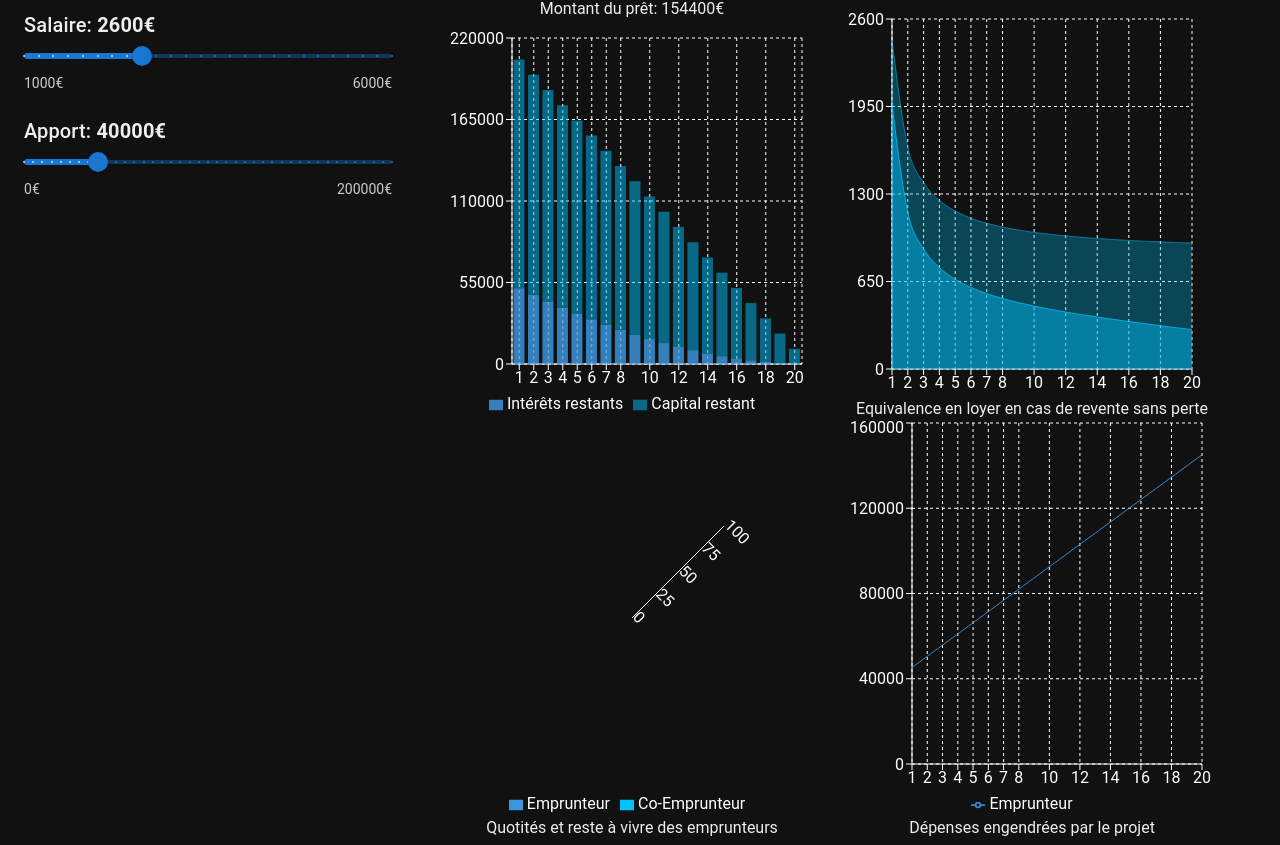
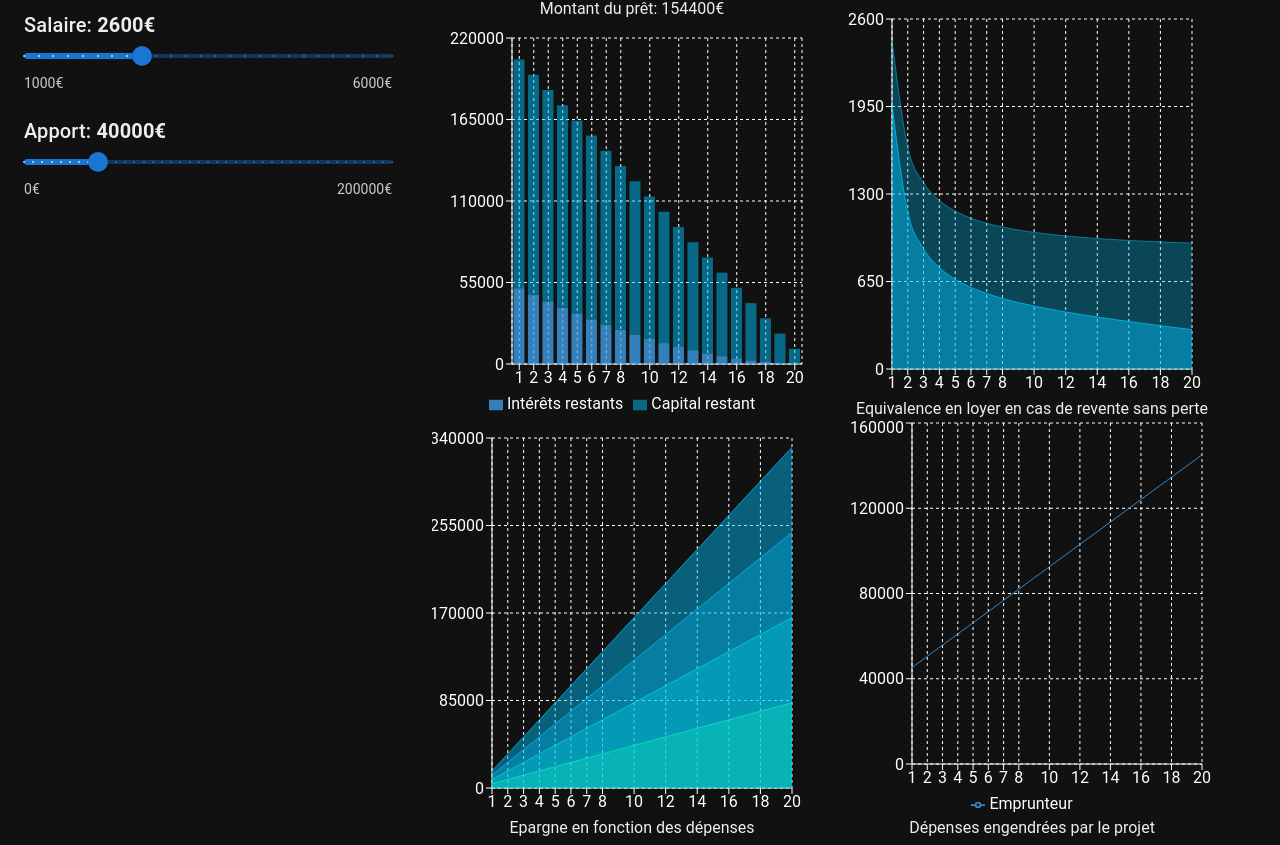
Before and after one commit to Yozamu/real-estate-simulator, a React (Create React App) app: page / in a window 1280 px wide. Shown: the part 519-1364 px from the top of the page. Built offline with nearby package versions, Linux system fonts and the light colour scheme.

Commit message:
feat: savings in case there's only one buyer

```diff
--- /dev/null
+++ b/src/SavingsAreaChart.jsx
@@ -0,0 +1,71 @@
+import { AreaChart, Area, XAxis, YAxis, CartesianGrid, Tooltip, ResponsiveContainer } from 'recharts';
+
+const SavingsAreaChart = ({ className, monthlyPayment, years, salary }) => {
+  const data = [];
+  const leftToLive = salary - monthlyPayment;
+
+  for (let i = 1; i <= years; i++) {
+    data.push({
+      year: i,
+      name: `Année ${i}`,
+      savings80: +(leftToLive * 0.8 * i * 12).toFixed(),
+      savings60: +(leftToLive * 0.6 * i * 12).toFixed(),
+      savings40: +(leftToLive * 0.4 * i * 12).toFixed(),
+      savings20: +(leftToLive * 0.2 * i * 12).toFixed(),
+    });
+  }
+
+  const CustomTooltip = ({ active, payload, label }) => {
+    if (active && payload && payload.length) {
+      return (
+        <div className="custom-tooltip" style={{ backgroundColor: payload[0].fill, padding: '8px' }}>
+          <div>{payload[0].payload.name}</div>
+          <div>Reste à vivre mensuel: {leftToLive.toFixed()}€</div>
+          <div>
+            80% d'épargne ({(leftToLive * 0.8).toFixed()}€) : {payload[0].value}€
+          </div>
+          <div>
+            60% d'épargne ({(leftToLive * 0.6).toFixed()}€) : {payload[1].value}€
+          </div>
+          <div>
+            40% d'épargne ({(leftToLive * 0.4).toFixed()}€) : {payload[2].value}€
+          </div>
+          <div>
+            20% d'épargne ({(leftToLive * 0.2).toFixed()}€) : {payload[3].value}€
+          </div>
+        </div>
+      );
+    }
+
+    return null;
+  };
+
+  return (
+    <div style={{ width: '400px', height: '400px' }}>
+      <ResponsiveContainer width="100%" height="100%">
+        <AreaChart
+          width={500}
+          height={400}
+          data={data}
+          margin={{
+            top: 20,
+            right: 40,
+            left: 0,
+            bottom: 0,
+          }}
+        >
+          <CartesianGrid strokeDasharray="3 3" stroke="white" />
+          <XAxis dataKey="year" stroke="white" />
+          <YAxis stroke="white" />
+          <Tooltip content={<CustomTooltip />} />
+          <Area type="monotone" dataKey="savings80" stroke="rgba(0, 194, 251, 0.75)" fill="rgba(0, 194, 251, 0.75)" />
+          <Area type="monotone" dataKey="savings60" stroke="rgba(0, 194, 251, 0.75)" fill="rgba(0, 194, 251, 0.5)" />
+          <Area type="monotone" dataKey="savings40" stroke="rgba(0, 217, 228, 0.75)" fill="rgba(0, 217, 228, 0.5)" />
+          <Area type="monotone" dataKey="savings20" stroke="rgba(17, 235, 186, 0.75)" fill="rgba(17, 235, 186, 0.5)" />
+        </AreaChart>
+      </ResponsiveContainer>
+    </div>
+  );
+};
+
+export default SavingsAreaChart;
--- a/src/SimulationResults.jsx
+++ b/src/SimulationResults.jsx
@@ -5,6 +5,7 @@ import LoanProgressionBarchart from './LoanProgressionBarChart';
 import RentEquivalentAreaChart from './RentEquivalentAreaChart';
 import CoBuyerRadarChart from './CoBuyerRadarChart';
 import ProjectSpendingsLineChart from './ProjectSpendingsLineChart';
+import SavingsAreaChart from './SavingsAreaChart';
 
 const SimulationResults = ({ className, data }) => {
   const { price, input, interestRate, insuranceRate, salary, years, isCouple, coSalary, coInput } = data;
@@ -78,10 +79,17 @@ const SimulationResults = ({ className, data }) => {
         />
         <div>Equivalence en loyer en cas de revente sans perte</div>
       </div>
-      <div>
-        <CoBuyerRadarChart data={data} loanAmount={loanAmount} monthlyPayment={monthlyPayment} />
-        <div>Quotités et reste à vivre des emprunteurs</div>
-      </div>
+      {isCouple ? (
+        <div>
+          <CoBuyerRadarChart data={data} loanAmount={loanAmount} monthlyPayment={monthlyPayment} />
+          <div>Quotités et reste à vivre des emprunteurs</div>
+        </div>
+      ) : (
+        <div>
+          <SavingsAreaChart monthlyPayment={monthlyPayment} years={years} salary={salary} />
+          <div>Epargne en fonction des dépenses</div>
+        </div>
+      )}
       <div>
         <ProjectSpendingsLineChart data={data} monthlyPayment={monthlyPayment} />
         <div>Dépenses engendrées par le projet</div>
```
